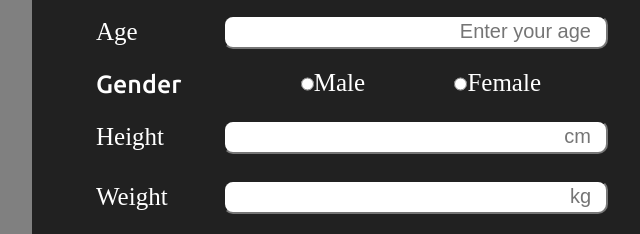
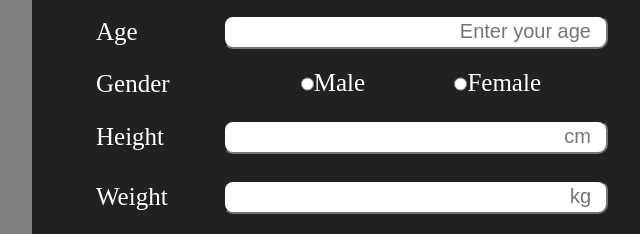
Before and after one commit to abhishekcoder7/BMI-Calculator, a plain HTML site: page index.html in a window 1280 px wide. Shown: the part 176-410 px from the top of the page, 288-928 px from the left. Drawn offline with Linux system fonts and the light colour scheme; a web font is replaced by a local one.

Commit message:
css updated

```diff
--- a/index.html
+++ b/index.html
@@ -27,7 +27,7 @@
             />
           </div>
           <div class="w_gen">
-            <p style="display: inline">Gender</p>
+            <p style="display: inline" id="p_gen">Gender</p>
             <div class="w_gen2">
               <input type="radio" name="gender" id="m" />
               <label for="m">Male</label>
--- a/style.css
+++ b/style.css
@@ -147,3 +147,6 @@ p {
   font-family: "Kanit", sans-serif;
   font-family: "Ubuntu", sans-serif;
 }
+#p_gen{
+  font-family:'Times New Roman', Times, serif
+}
```
